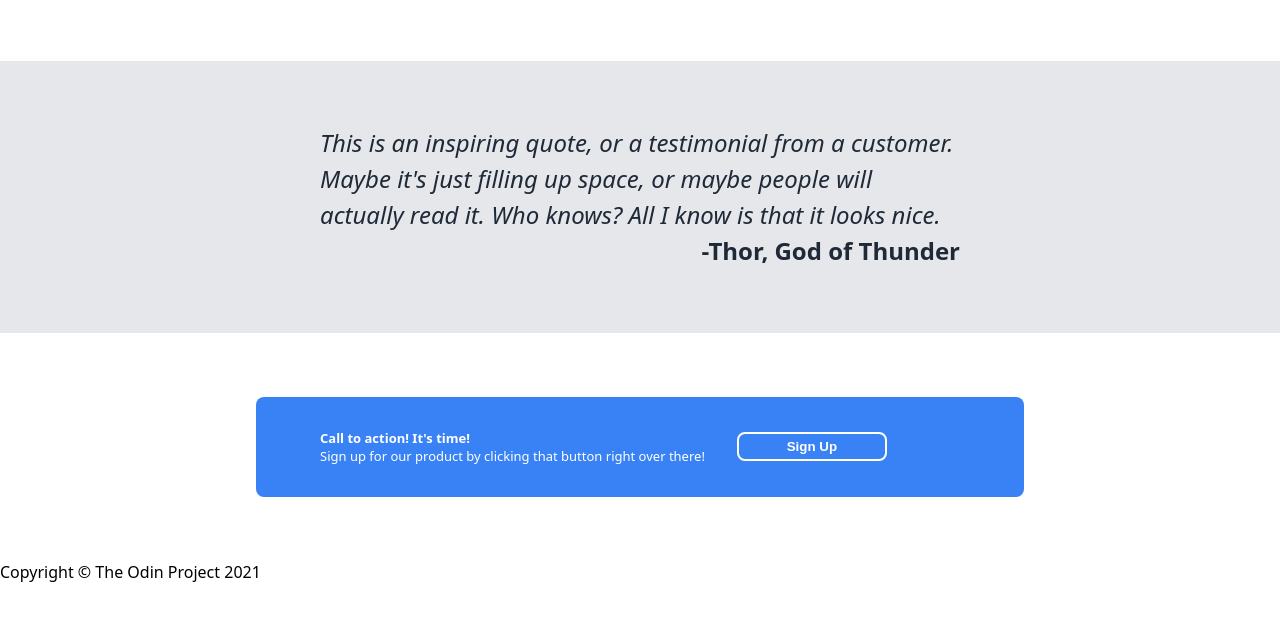
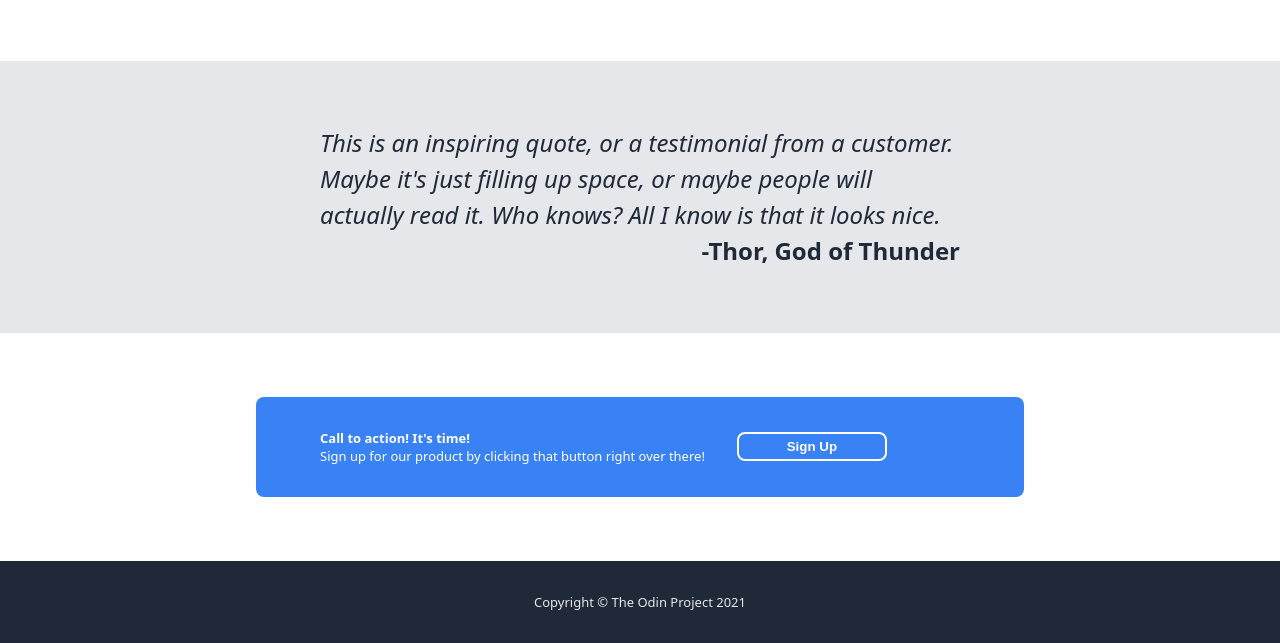
Before and after one commit to Julia-1439/odin-landing-page, a plain HTML site: page index.html in a window 1280 px wide. Shown: the part 831-1474 px from the top of the page. Before the commit the page ends 1414 px from the top, so only its background shows below. Drawn offline with Linux system fonts and the light colour scheme.

Commit message:
Add footer styling

```diff
--- a/style.css
+++ b/style.css
@@ -151,3 +151,11 @@ button {
     border-color: white;
     height: 100%;
 }
+
+.footer {
+    background: #1F2937;
+    color: #E5E7EB;
+    font-size: small;
+    text-align: center;
+    padding: 32px;
+}
```
